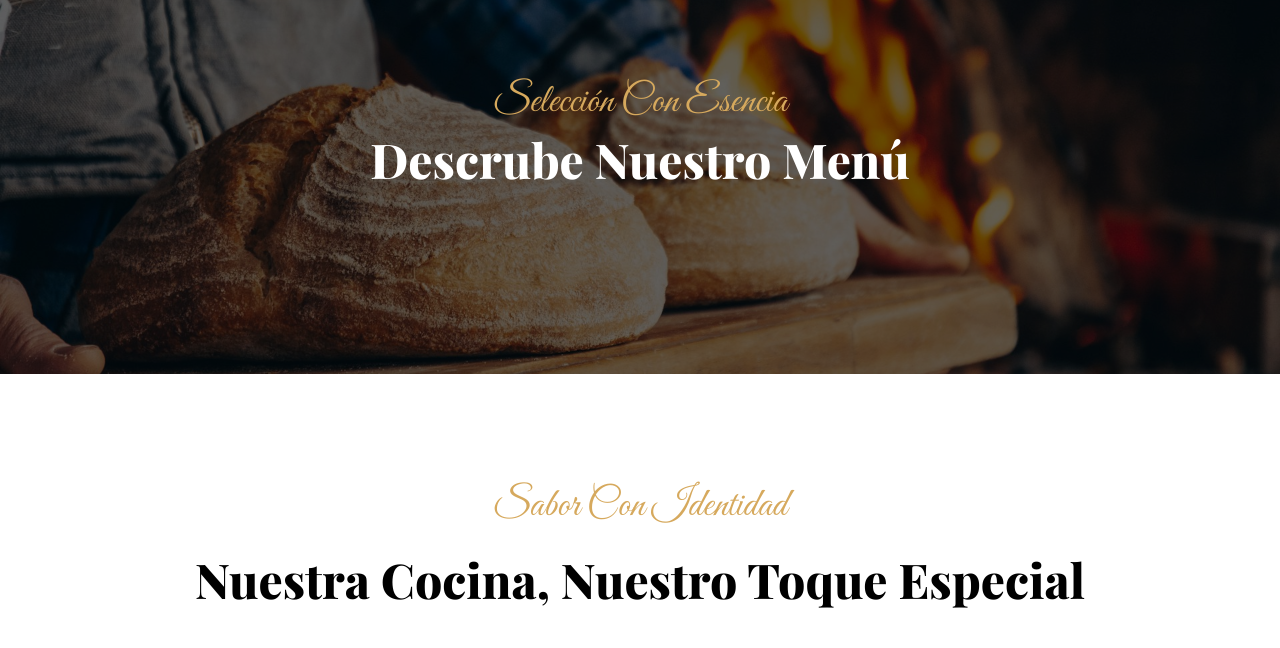
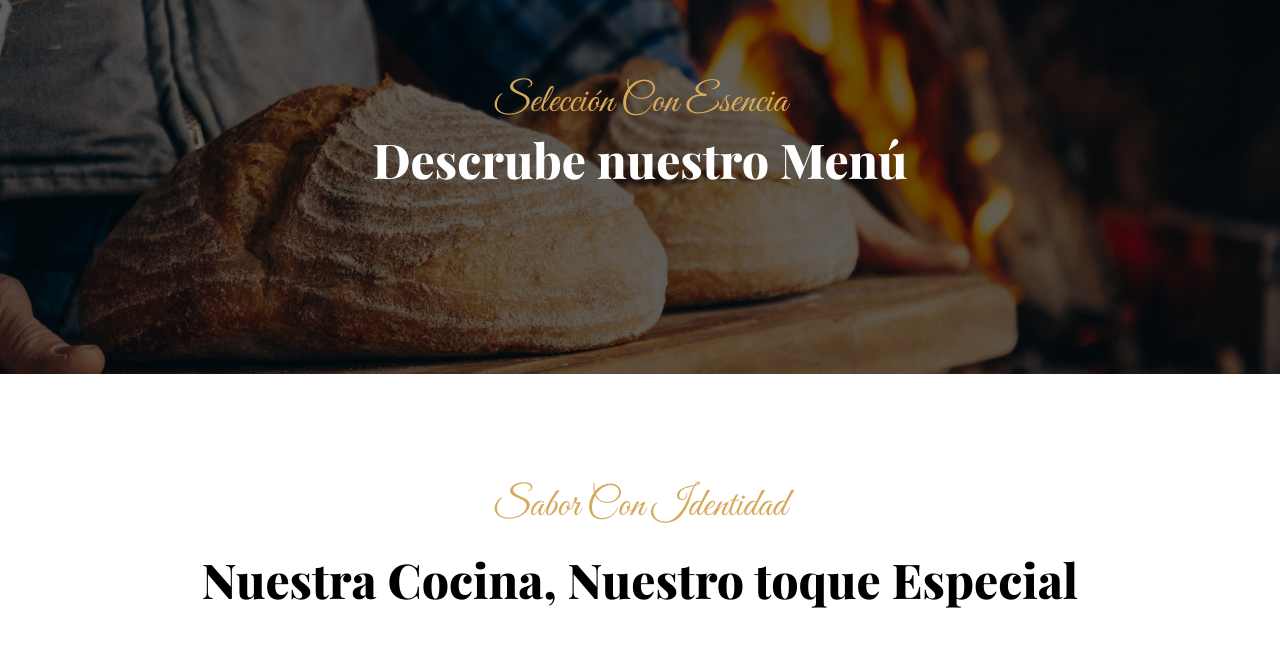
Before and after one commit to GuidoPerezR/cafeteria-landing-page, a plain HTML site: page menu.html in a window 1280 px wide. Shown: the part 106-754 px from the top of the page. Drawn offline with nearby package versions, Linux system fonts and the light colour scheme; a web font is replaced by a local one.

Commit message:
fix: correct capitalization in subtitles for consistency

```diff
--- a/menu-styles.css
+++ b/menu-styles.css
@@ -57,7 +57,6 @@ body {
   font-size: 3rem;
   text-align: center;
   font-family: Playfair Display, serif;
-  text-transform: capitalize;
   font-weight: 800;
   color: var(--white);
 }
@@ -66,7 +65,6 @@ body {
   font-size: 3rem;
   text-align: center;
   font-family: Playfair Display, serif;
-  text-transform: capitalize;
   font-weight: 800;
   color: var(--black);
 }
@@ -204,7 +202,7 @@ body {
 .menu-list {
   display: flex;
   flex-direction: column;
-  gap: 2rem;
+  gap: 3rem;
 }
 
 .menu-item {
--- a/menu.html
+++ b/menu.html
@@ -30,7 +30,7 @@
         <section class="hero-container">
             <div class="hero">
                 <h2 class="title-style">Selección con esencia</h2>
-                <h1 class="subtitle-style-white">Descrube nuestro menú</h1>
+                <h1 class="subtitle-style-white">Descrube nuestro Menú</h1>
             </div>
         </section>
 
@@ -39,7 +39,7 @@
                 <header>
                     <h2 class="title-style">Sabor con identidad</h2>
                 </header>
-                <h1 class="subtitle-style-black">Nuestra Cocina, Nuestro toque especial</h1>
+                <h1 class="subtitle-style-black">Nuestra Cocina, Nuestro toque Especial</h1>
                 <p class="paragraph-style">
                     En Manjares, cada platillo nace del respeto por la tradición y la pasión por la innovación.
                     Nos inspiramos en sabores clásicos, pero los reinterpretamos con un toque contemporáneo que resalta
```
